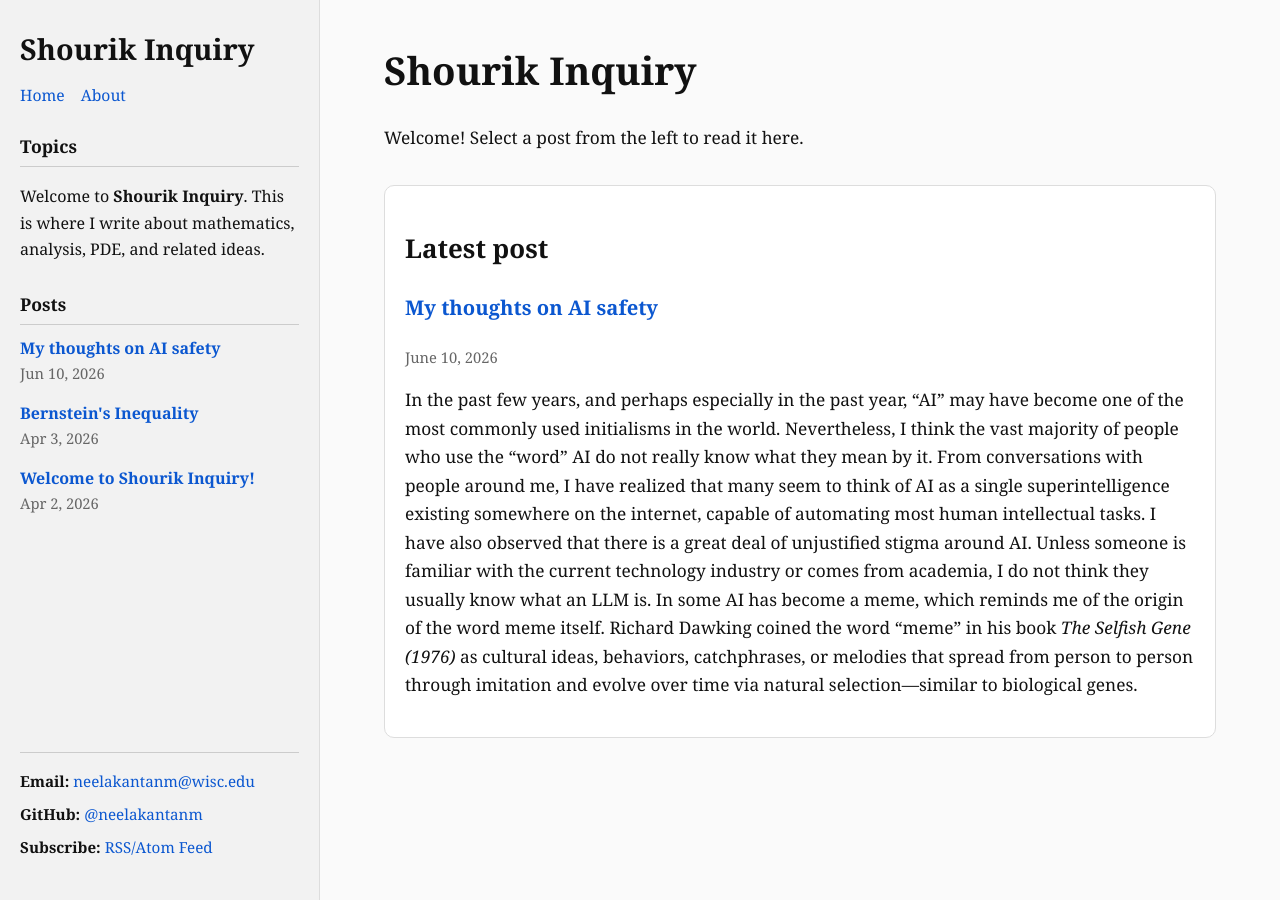
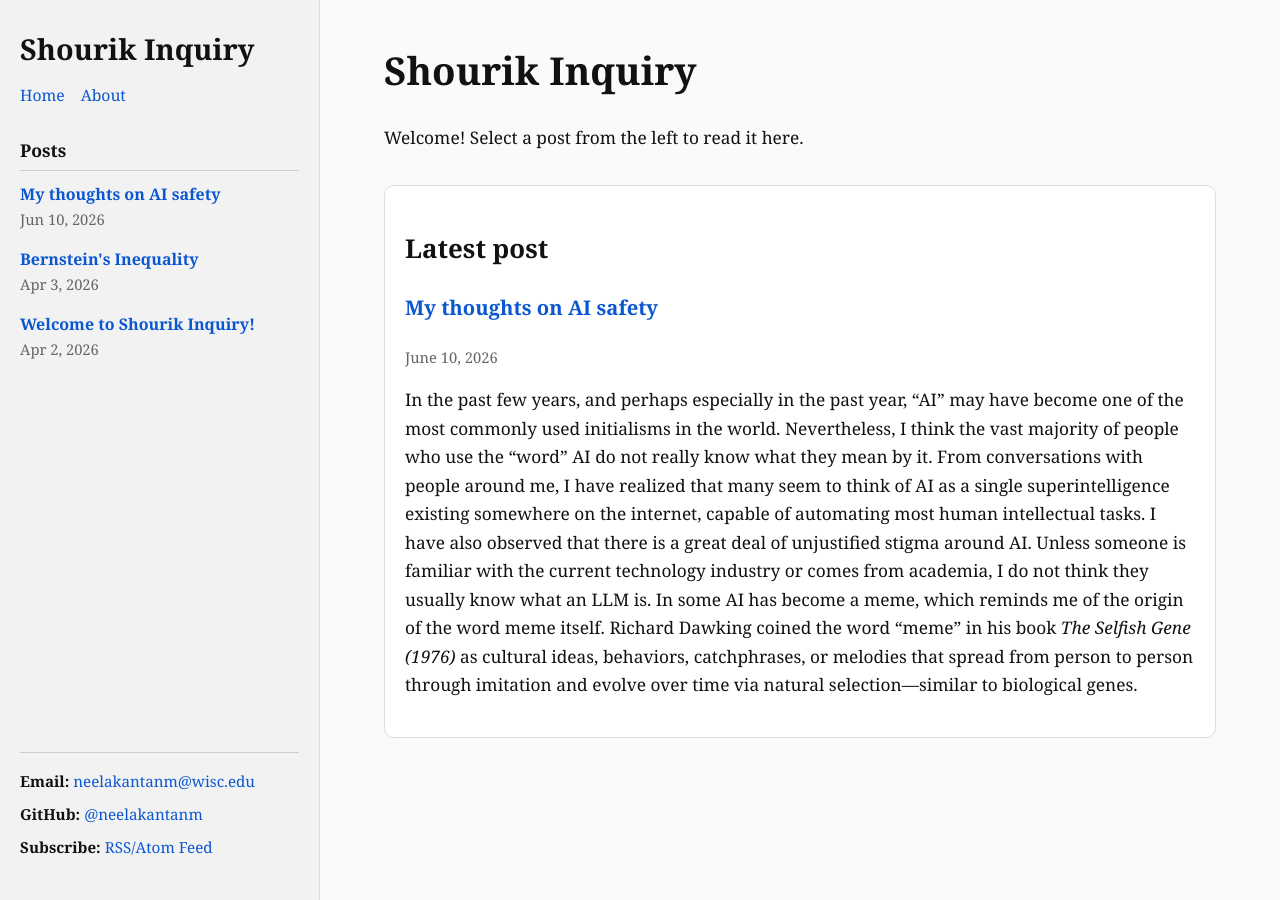
Before and after one commit to neelakantanm/Blog, a Jekyll site: the page built from index.markdown, in a window 1280 px wide. Built offline with Jekyll 4.4.1, drawn with Linux system fonts in a browser that asks for light colours.

Commit message:
AI safety

```diff
--- a/_layouts/default.html
+++ b/_layouts/default.html
@@ -31,11 +31,7 @@
         </nav>
 
         <section class="about-box">
-          <h2>Topics</h2>
-          <p>
-            Welcome to <strong>{{ site.title }}</strong>. This is where I write
-            about mathematics, analysis, PDE, and related ideas.
-          </p>
+
         </section>
 
         <section class="posts-box">
```
